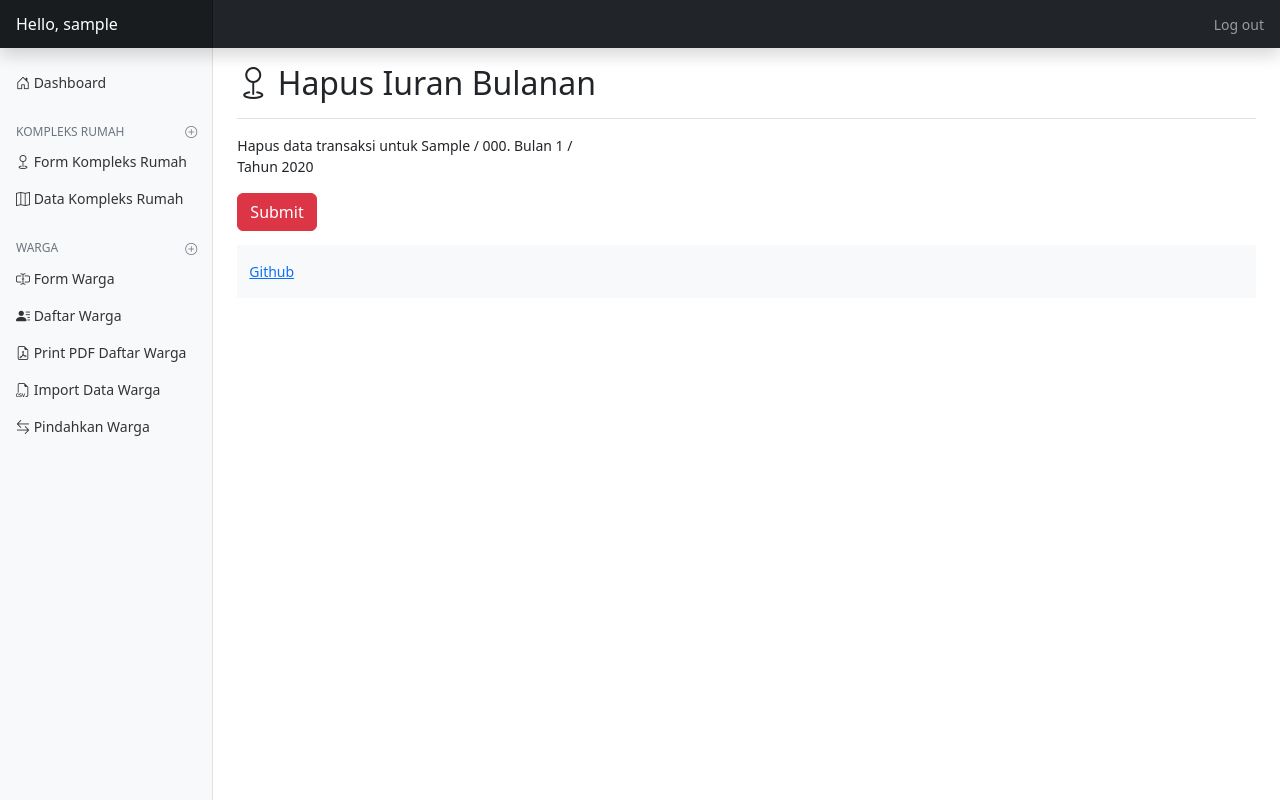
After one commit to robertusnegoro/datawarga, a Django app: page /warga/delete-iuran-bulanan/1 in a window 1280 px wide. The commit adds this page. Run offline with Django 4.2, Linux system fonts and the light colour scheme; a user stored in the database is signed in; tables that the repository leaves empty hold one stand-in row (values such as "Sample post"); some libraries are stand-ins or nearby versions.

Commit message:
IPL early feature finish

```diff
--- a/datawarga/kependudukan/admin.py
+++ b/datawarga/kependudukan/admin.py
@@ -1,5 +1,7 @@
 from django.contrib import admin
-from .models import Warga
+from .models import Warga, Kompleks, TransaksiIuranBulanan
 
 # Register your models here.
 admin.site.register(Warga)
+admin.site.register(Kompleks)
+admin.site.register(TransaksiIuranBulanan)
--- a/datawarga/kependudukan/forms.py
+++ b/datawarga/kependudukan/forms.py
@@ -55,4 +55,5 @@ class IuranBulananForm(forms.ModelForm):
             "periode_bulan",
             "periode_tahun",
             "total_bayar",
+            "kompleks",
         ]
--- a/datawarga/kependudukan/iuran.py
+++ b/datawarga/kependudukan/iuran.py
@@ -36,7 +36,10 @@ def form_iuran_bulanan(
 
     context["data_iuran"] = TransaksiIuranBulanan.objects.order_by(
         "periode_bulan"
-    ).filter(periode_tahun=year)
+    ).filter(periode_tahun=year, kompleks__id=idkompleks)
+
+    if "message" in request.GET:
+        context["message"] = str(request.GET["message"])
 
     return render(
         request=request, template_name="form_iuran_bulanan.html", context=context
@@ -48,31 +51,38 @@ def form_iuran_bulanan_save(request):
     if request.POST:
         form = IuranBulananForm(request.POST, request.FILES)
 
-
-
         if form.is_valid():
             if "idtransaksi" in request.POST:
                 idtransaksi = int(request.POST["idtransaksi"])
-                data_transaksi = get_object_or_404(TransaksiIuranBulanan, pk=idtransaksi)
-                form = IuranBulananForm(request.POST, request.FILES, instance=data_transaksi)
+                data_transaksi = get_object_or_404(
+                    TransaksiIuranBulanan, pk=idtransaksi
+                )
+                form = IuranBulananForm(
+                    request.POST, request.FILES, instance=data_transaksi
+                )
             else:
-                check_existing_trx = TransaksiIuranBulanan.objects.filter(periode_bulan=str(request.POST["periode_bulan"]), periode_tahun=str(request.POST["periode_tahun"]))
+                check_existing_trx = TransaksiIuranBulanan.objects.filter(
+                    periode_bulan=str(request.POST["periode_bulan"]),
+                    periode_tahun=str(request.POST["periode_tahun"]),
+                    kompleks__id=int(request.POST["kompleks"]),
+                )
                 if len(check_existing_trx) > 0:
-                    error_message = "Iuran pada Bulan %s Tahun %s sudah dibayar" % (str(request.POST["periode_bulan"]), str(request.POST["periode_tahun"]))
+                    error_message = "Iuran pada Bulan %s Tahun %s sudah dibayar" % (
+                        str(request.POST["periode_bulan"]),
+                        str(request.POST["periode_tahun"]),
+                    )
                     logger.error(error_message)
                     return HttpResponse(error_message)
 
             iuran = form.save()
 
             base_url = reverse(
-                "kependudukan:formIuranBulananYearTrx",
+                "kependudukan:detailKompleks",
                 kwargs={
-                    "idkompleks": int(request.POST["kompleks"]),
-                    "year": int(request.POST["periode_tahun"]),
-                    "idtransaksi": iuran.id,
+                    "idkompleks": int(request.POST["kompleks"])
                 },
             )
-            payload = urlencode({"message": "data saved!"})
+            payload = urlencode({"message": "iuran bulanan is saved!"})
             url_redir = "{}?{}".format(base_url, payload)
             return redirect(url_redir)
         else:
@@ -81,14 +91,37 @@ def form_iuran_bulanan_save(request):
     else:
         return Http404()
 
+
 @login_required
-def list_iuran_kompleks_tahun_json(request, idkompleks, year=datetime.now().strftime("%Y")):
-    list_trx = TransaksiIuranBulanan.objects.order_by(
-        "periode_bulan"
-    ).filter(periode_tahun=year)
-    data = serializers.serialize("json", list_trx)
-
+def list_iuran_kompleks_tahun_json(
+    request, idkompleks, year=datetime.now().strftime("%Y")
+):
+    list_trx = TransaksiIuranBulanan.objects.order_by("periode_bulan").filter(
+        periode_tahun=year, kompleks__id=idkompleks
+    )
     total_trx = len(list_trx)
     data = serializers.serialize("json", list_trx)
     response = {"data": json.loads(data), "total": total_trx}
     return JsonResponse(response)
+
+
+@login_required
+def delete_iuran_bulanan(request, idtransaksi):
+    data_transaksi = get_object_or_404(TransaksiIuranBulanan, pk=idtransaksi)
+    kompleks_id = data_transaksi.kompleks.id
+    if request.POST:
+        data_transaksi.delete()
+        logger.info("Deleting data transaksi with id : %s" % (idtransaksi))
+        base_url = reverse(
+            "kependudukan:detailKompleks",
+            kwargs={"idkompleks": kompleks_id},
+        )
+        payload = urlencode({"message": "data %s was deleted!" % (idtransaksi)})
+        url_redir = "{}?{}".format(base_url, payload)
+        return redirect(url_redir)
+
+    context = {"data": data_transaksi}
+
+    return render(
+        request, template_name="delete_form_iuran_bulanan.html", context=context
+    )
--- a/datawarga/kependudukan/kompleks.py
+++ b/datawarga/kependudukan/kompleks.py
@@ -195,7 +195,9 @@ def detail_kompleks(request, idkompleks):
     context["load_url"] = reverse(
         "kependudukan:wargaRumah", kwargs={"idkompleks": idkompleks}
     )
-    context["iuran_bulanan_url"] = reverse("kependudukan:listIuranBulananJson", kwargs={"idkompleks": idkompleks})
+    context["iuran_bulanan_url"] = reverse(
+        "kependudukan:listIuranBulananJson", kwargs={"idkompleks": idkompleks}
+    )
 
     context["iuran_year_period"] = helper_finance_year_list()
     return render(
--- a/datawarga/kependudukan/models.py
+++ b/datawarga/kependudukan/models.py
@@ -1,5 +1,7 @@
 from django.db import models
 from django.conf import settings
+import os
+from datetime import date
 import calendar
 
 # Create your models here.
@@ -94,14 +96,44 @@ class Kompleks(models.Model):
         return "%s / %s" % (self.blok, self.nomor)
 
 
+def upload_to(instance, filename):
+    """
+    Renames the uploaded file to year-month-date.ext
+    """
+    ext = os.path.splitext(filename)[1]
+    today = date.today()
+    return 'bukti_bayar/{}/{}{}'.format(today.strftime('%Y-%m-%d'), today.strftime('%Y-%m-%d'), ext)
+
+
 class TransaksiIuranBulanan(models.Model):
-    LIST_BULAN = tuple((x, x) for x in list(calendar.month_name))[1:]
+    indonesian_months = (
+        "Januari",
+        "Februari",
+        "Maret",
+        "April",
+        "Mei",
+        "Juni",
+        "Juli",
+        "Agustus",
+        "September",
+        "Oktober",
+        "November",
+        "Desember",
+    )
+
+    list_bulan_ori = []
+    counter = 1
+    for a in indonesian_months:
+        list_bulan_ori.append((str(counter), a))
+        counter += 1
+
+    LIST_BULAN = tuple(list_bulan_ori)
 
     tanggal_bayar = models.DateField(auto_now_add=True)
     last_modified = models.DateTimeField(auto_now=True)
     kompleks = models.ForeignKey("Kompleks", on_delete=models.SET_NULL, null=True)
     keterangan = models.TextField(blank=True, null=True)
-    bukti_bayar = models.FileField(upload_to="bukti_bayar", blank=True)
+    bukti_bayar = models.FileField(upload_to=upload_to, blank=True)
     periode_bulan = models.CharField(max_length=30, choices=LIST_BULAN)
     periode_tahun = models.IntegerField()
     total_bayar = models.IntegerField(default=settings.IURAN_BULANAN)
--- a/datawarga/kependudukan/static/utility.js
+++ b/datawarga/kependudukan/static/utility.js
@@ -1,2 +1,20 @@
 // This is the js file that loaded on the base template
 $('.dateinput').datepicker({format: 'yyyy-mm-dd'});
+
+// indonesian months
+
+const indonesian_months = [
+    "",
+    "Januari",
+    "Februari",
+    "Maret",
+    "April",
+    "Mei",
+    "Juni",
+    "Juli",
+    "Agustus",
+    "September",
+    "Oktober",
+    "November",
+    "Desember",
+];
--- /dev/null
+++ b/datawarga/kependudukan/templates/delete_form_iuran_bulanan.html
@@ -0,0 +1,18 @@
+{% extends "base.html" %}
+{% block title %} Hapus Iuran Bulanan {% endblock %}
+{% block pagetitle %}  <i class="bi bi-geo"></i> </i> Hapus Iuran Bulanan {% endblock %}
+{% block content %}
+{% load crispy_forms_tags %}
+<form method="post" enctype="multipart/form-data" id="iuranbulanan-form" action="{% url 'kependudukan:deleteIuranBulanan' data.id %}">
+    {% csrf_token %}
+    <div class="col-md-4">
+        <div class="mb-3">
+            <p>Hapus data transaksi untuk {{ data.kompleks }}. Bulan {{ data.periode_bulan }} / Tahun {{ data.periode_tahun }}</p>
+        </div>
+        <button type="submit" class="btn btn-danger">Submit</button>
+    </div>
+
+</form>
+
+
+{% endblock %}
--- a/datawarga/kependudukan/templates/form_iuran_bulanan.html
+++ b/datawarga/kependudukan/templates/form_iuran_bulanan.html
@@ -30,7 +30,6 @@
                 <input type="hidden" id="idtransaksi" name="idtransaksi" value="{{ iuran_record.id }}" >
             {% endif %}
             <button type="submit" class="btn btn-primary"><i class="bi bi-send"></i> Submit</button>
-            <button type="button" class="btn btn-danger"><i class="bi bi-trash"></i> Hapus</button>
         </form>
     </div>
     <div class="col-lg-6">
@@ -52,7 +51,7 @@
                 {% for y in data_iuran %}
                 <tr>
                     <td>{{ forloop.counter }}</td>
-                    <td>{{ y.periode_bulan }}</td>
+                    <td>{{ y.get_periode_bulan_display }}</td>
                     <td>{{ y.bukti_bayar }}</td>
                     <td>{{ y.tanggal_bayar }}</td>
                     <td>{{ y.keterangan }}</td>
--- a/datawarga/kependudukan/templates/form_kompleks_detail.html
+++ b/datawarga/kependudukan/templates/form_kompleks_detail.html
@@ -138,9 +138,9 @@
                 $("#tabelIuranBulanan").html("No Data");
             }else{
                 var table = "<table class=\"table table-striped\">";
-                table += "<tr><th>Bulan</th><th>Bukti</th><th>Keterangan</th></tr>";
+                table += "<tr><th>Bulan</th><th>Bukti</th><th>Keterangan</th><th></th></tr>";
                 $.each(data, function(key, value) {
-                    table += "<tr><td><a href=\"/warga/form-iuran-bulanan/{{ data.id }}/"+value.fields.periode_tahun+"/"+value.pk+"\">" + value.fields.periode_bulan + "</td><td><a href=\"/media/"+ value.fields.bukti_bayar +"\">" + value.fields.bukti_bayar + "</a></td><td>" + value.fields.keterangan + "</td></tr>";
+                    table += "<tr><td><a href=\"/warga/form-iuran-bulanan/{{ data.id }}/"+value.fields.periode_tahun+"/"+value.pk+"\">" + indonesian_months[value.fields.periode_bulan] + "</td><td><a href=\"/media/"+ value.fields.bukti_bayar +"\" target=\"_blank\">" + value.fields.bukti_bayar + "</a></td><td>" + value.fields.keterangan + "</td><td><a class=\"btn btn-danger btn-sm\" href=\"/warga/delete-iuran-bulanan/"+value.pk+"\"><i class=\"bi bi-trash\"></i> </a></td></tr>";
                 });
                 table += "</table>";
                 $("#tabelIuranBulanan").html(table);
--- a/datawarga/kependudukan/urls.py
+++ b/datawarga/kependudukan/urls.py
@@ -95,8 +95,21 @@ urlpatterns = [
         iuran.form_iuran_bulanan_save,
         name="formIuranBulananSave",
     ),
-    path("warga/list-iuran-bulanan-json/<int:idkompleks>", iuran.list_iuran_kompleks_tahun_json, name="listIuranBulananJson"),
-    path("warga/list-iuran-bulanan-json/<int:idkompleks>/<int:year>", iuran.list_iuran_kompleks_tahun_json, name="listIuranBulananJsonYear"),
+    path(
+        "warga/list-iuran-bulanan-json/<int:idkompleks>",
+        iuran.list_iuran_kompleks_tahun_json,
+        name="listIuranBulananJson",
+    ),
+    path(
+        "warga/list-iuran-bulanan-json/<int:idkompleks>/<int:year>",
+        iuran.list_iuran_kompleks_tahun_json,
+        name="listIuranBulananJsonYear",
+    ),
+    path(
+        "warga/delete-iuran-bulanan/<int:idtransaksi>",
+        iuran.delete_iuran_bulanan,
+        name="deleteIuranBulanan",
+    ),
 ]
 
 if settings.WG_ENV == "dev":
```
Also changed, not shown: datawarga/kependudukan/migrations/0015_alter_warga_no_hp_transaksiiuranbulanan.py, datawarga/kependudukan/migrations/0016_alter_transaksiiuranbulanan_bukti_bayar_and_more.py (deleted), datawarga/kependudukan/migrations/0016_transaksiiuranbulanan_and_more.py (added), datawarga/kependudukan/migrations/0017_alter_transaksiiuranbulanan_bukti_bayar.py (added), datawarga/kependudukan/migrations/0017_rename_timestamp_transaksi_transaksiiuranbulanan_last_modified.py (deleted).
